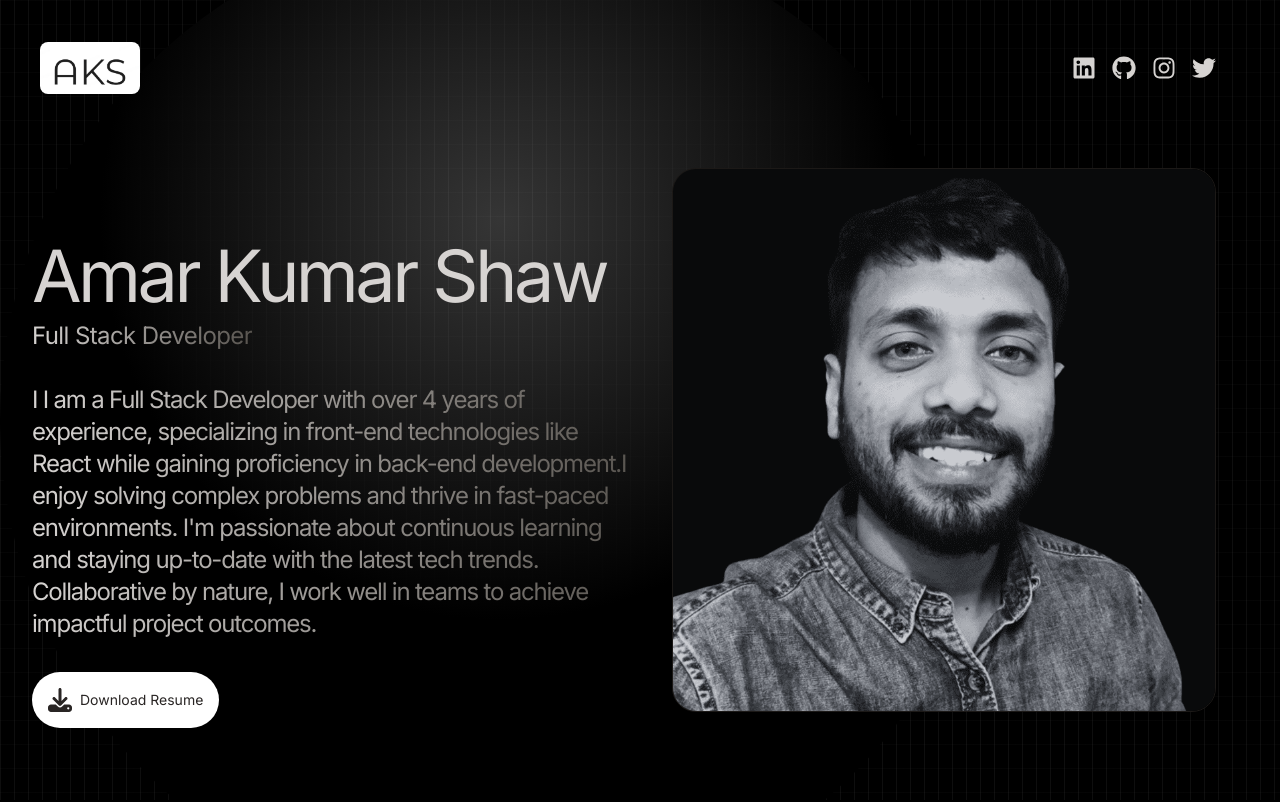
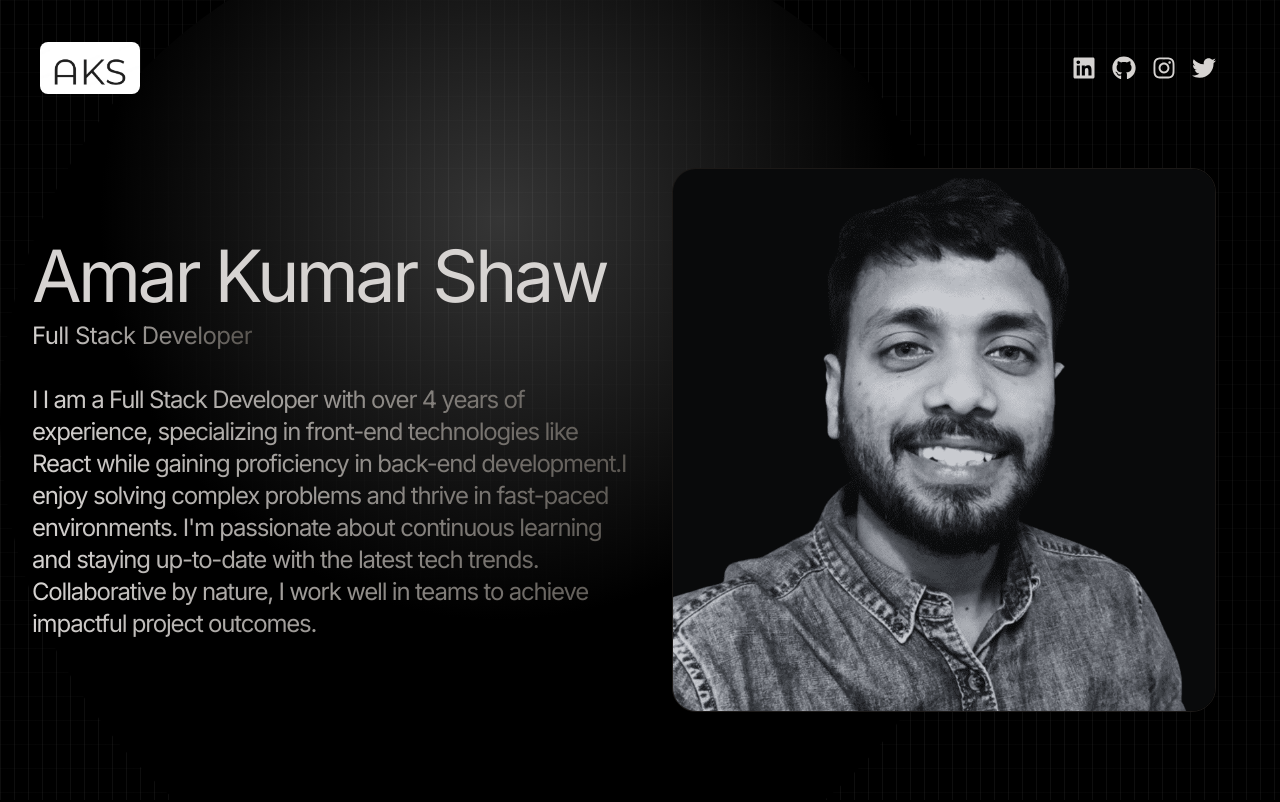
Before and after one commit to lokesh1987-hack/portfolio, a React (Vite) app: page / in a window 1280 px wide. Shown: the top 802 px of the page. Built offline with nearby package versions, Linux system fonts and the light colour scheme.

Commit message:
Resume download option has been disabled

```diff
--- a/src/components/Hero.jsx
+++ b/src/components/Hero.jsx
@@ -8,7 +8,7 @@ const containerVariants = {
         opacity:1,
         x:0,
         transistion:{
-            duration:0.5,
+            duration:0.7,
             staggerChilderen:0.5,
         },
     }
@@ -21,7 +21,7 @@ const childVariants = {
         x:0,
         transition:
         {
-            duration:0.5,
+            duration:0.7,
         }
     }
 }
@@ -70,7 +70,7 @@ const Hero = () =>{
                             ">
                             {HERO_CONTENT}
                             </motion.p>
-                            <motion.a
+                            {/* <motion.a
                             variants={childVariants}
                             href="/resume.pdf"
                             target="_blank"
@@ -82,7 +82,7 @@ const Hero = () =>{
                                <div className="flex items-center">
                                <FaDownload className="w-6 h-6 mr-2" /> <p className="text-ld">Download Resume</p>
                                </div>
-                        </motion.a>
+                        </motion.a> */}
                         </div>
                 </motion.div>
             </div>
```
